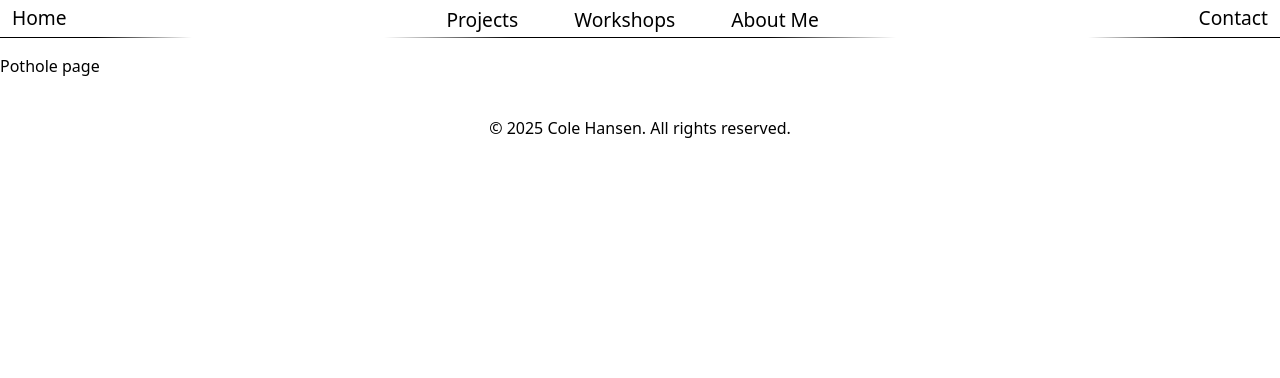
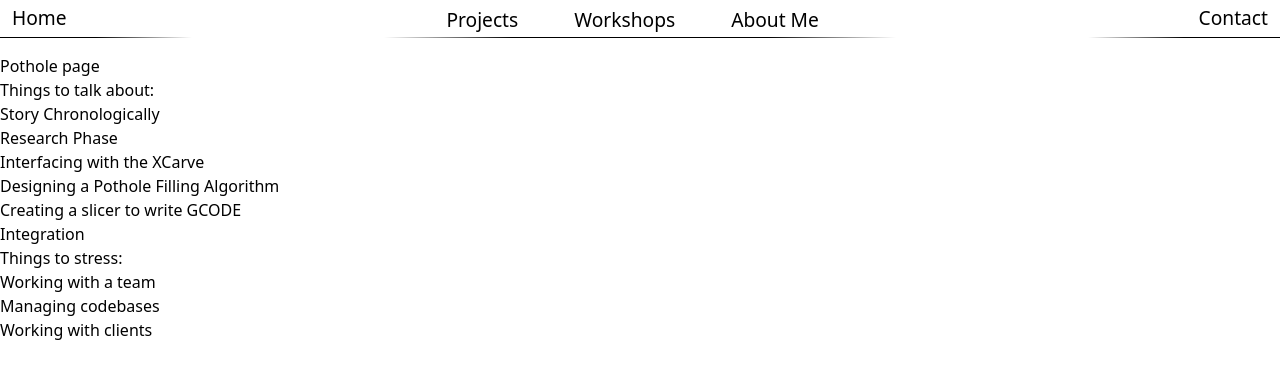
Before and after one commit to ColeMinersUnion/portfolio, a React (Vite) app: page /projects/professional/pothole in a window 1280 px wide. Shown: the top 378 px of the page. Built offline with nearby package versions, Linux system fonts and the light colour scheme.

Commit message:
This repo is a mess, but all of the work projects are started and exported.

```diff
--- a/src/main.jsx
+++ b/src/main.jsx
@@ -14,6 +14,8 @@ import Projects from './pages/projects/Projects.jsx'
 //Projects I was paid to do (mostly IDEA)
 import Work from './pages/projects/Work/Work.jsx'
 import Pothole from './pages/projects/Work/Pothole.jsx'
+import PittSense from './pages/projects/Work/PittSense.jsx'
+import Golf from './pages/projects/Work/Golf.jsx'
 
 //Projects I did to learn or for fun
 import Personal from './pages/projects/Personal/Personal.jsx'
@@ -55,7 +57,7 @@ const Layout = () => {
         <div className="relative z-10">
           <Navbar />
           <Outlet context={{setBackground}}/>
-          <Footer />
+          {/*<Footer />*/}
         </div>
       </div>
     </>
@@ -84,7 +86,7 @@ const router = createBrowserRouter([
         path: '*',
         element: <PageNotFound />,
       },
-      {
+      { //!WORKSHOPS BELOW
         path: '/workshops',
         element: <Workshops />,
       },
@@ -96,7 +98,7 @@ const router = createBrowserRouter([
         path: '/projects/',
         element: <Projects />,
       },
-      {
+      { //!WORK PROJECTS
         path: '/projects/professional',
         element: <Work />,
       },
@@ -105,11 +107,19 @@ const router = createBrowserRouter([
         element: <Pothole />,
       },
       {
+        path: '/projects/professional/pittsense',
+        element: <PittSense />,
+      },
+      {
+        path: '/projects/professional/golf',
+        element: <Golf />,
+      },
+      { //!PERSONAL PROJECTS
         path: '/projects/personal',
         element: <Personal />,
 
       },
-      {
+      { //!CLASS PROJECTS
         path: '/projects/academic',
         element: <Class />,
       },
--- a/src/pages/PageNotFound.jsx
+++ b/src/pages/PageNotFound.jsx
@@ -1,4 +1,6 @@
 
+
+//TODO: Add css
 export default function PageNotFound() {
     return (
         <div className="page-not-found">
--- a/src/pages/projects/Projects.jsx
+++ b/src/pages/projects/Projects.jsx
@@ -1,5 +1,7 @@
 import { Link } from "react-router-dom";
-
+import { PotholePreview } from "./Work/Pothole";
+import { PittSensePreview } from "./Work/PittSense";
+import { GolfPreview } from "./Work/Golf";
 
 export default function Projects(props){
 
@@ -16,6 +18,9 @@ export default function Projects(props){
                 <Link to="/projects/professional" className="prj-link">
                     <h3>Professional </h3>
                 </Link>
+                <PotholePreview />
+                <PittSensePreview />
+                <GolfPreview />
                 <Link to="/projects/personal" className="prj-link">
                     <h3>Personal</h3>
                 </Link>
--- a/src/pages/projects/Work/Golf.jsx
+++ b/src/pages/projects/Work/Golf.jsx
@@ -0,0 +1,24 @@
+import { Link } from "react-router-dom";
+
+function GolfPreview(){
+    return(
+        <>
+            <p>Golf: </p>
+            <Link to="/projects/professional/golf">
+                Learn More
+            </Link>
+        </>
+    );
+}
+
+function Golf() {
+    return (
+        <>
+            <p>Golf Page</p>
+            <p>I hate this project. May get replacd with César's project</p>
+        </>
+    )
+}
+
+export { GolfPreview };
+export default Golf;
--- a/src/pages/projects/Work/PittSense.jsx
+++ b/src/pages/projects/Work/PittSense.jsx
@@ -0,0 +1,37 @@
+import { Link } from "react-router-dom";
+
+function PittSensePreview() {
+    return (
+        <>
+            <p>PittSense: </p>
+            <Link to="/projects/professional/pittsense">
+                Learn More
+            </Link>
+        </>
+    );
+}
+
+function PittSense(){
+    return (
+        <>
+            <p>PittSense Page</p>
+            <p>Software</p>
+            <ul>
+                <li>Tech Stack!</li>
+                <li>Purposes</li>
+                <li>How it works</li>
+                <li>Still under development</li>
+            </ul>
+            <p>Firmware</p>
+            <ul>
+                <li>MCU Selection</li>
+                <li>Developing libraries</li>
+                <li>Interfacing with the Application</li>
+                <li>Still under development</li>
+            </ul>
+        </>
+    )
+}
+
+export { PittSensePreview };
+export default PittSense;
--- a/src/pages/projects/Work/Pothole.jsx
+++ b/src/pages/projects/Work/Pothole.jsx
@@ -1,21 +1,41 @@
 import { Link } from "react-router-dom";
 
 
-export function PotholePreview({props}){
+function PotholePreview(){
     return (
         <>
             <p>Pothole: </p>
             <Link to="/projects/professional/pothole">
                 Learn More
             </Link>
+
         </>
     );
 }
 
-export default function Pothole() {
+function Pothole() {
     return (
         <>
             <p>Pothole page</p>
+            <p>Things to talk about:</p>
+            <ul>
+                <li>Story Chronologically</li>
+                <li>Research Phase</li>
+                <li>Interfacing with the XCarve</li>
+                <li>Designing a Pothole Filling Algorithm</li>
+                <li>Creating a slicer to write GCODE</li>
+                <li>Integration</li>
+
+            </ul>
+            <p>Things to stress:</p>
+            <ul>
+                <li>Working with a team</li>
+                <li>Managing codebases</li>
+                <li>Working with clients</li>
+            </ul>
         </>
     );
 }
+
+export { PotholePreview };
+export default Pothole;
```
